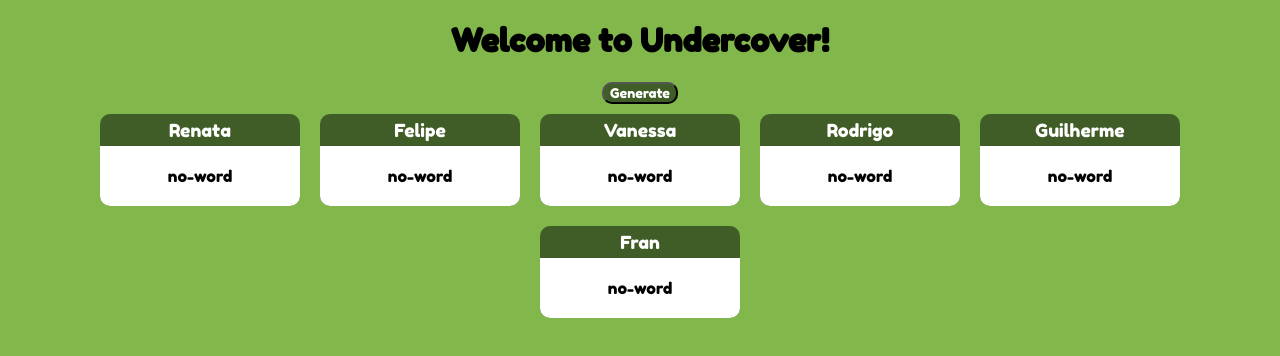
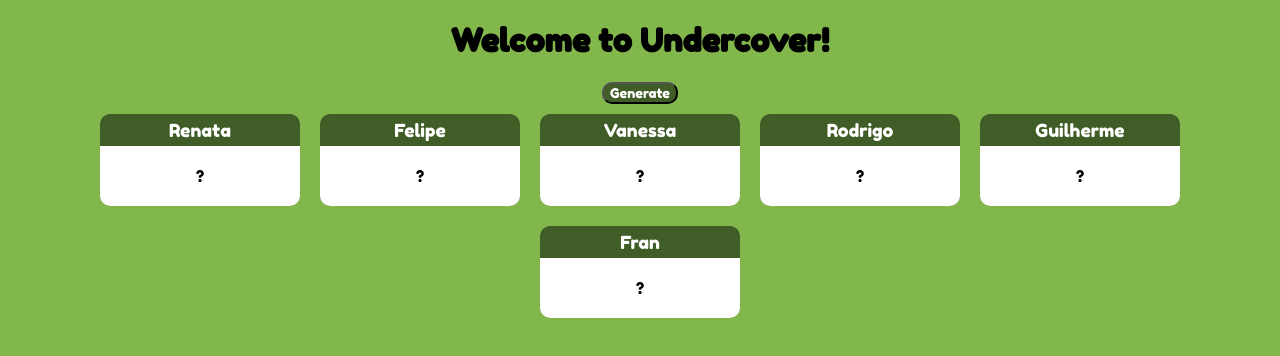
Before and after one commit to renatalourena/undercover, a React (Create React App) app: page /session in a window 1280 px wide. Shown: the top 356 px of the page. Built offline with nearby package versions, Linux system fonts and the light colour scheme.

Commit message:
Make card a buttom

```diff
--- a/src/components/Card.jsx
+++ b/src/components/Card.jsx
@@ -17,13 +17,13 @@ class Card extends React.Component {
   render() {
     return (
       <div className='card'>
-        <a onClick={this.handleClick}>
+        <buttom onClick={this.handleClick}>
           <div className='title'>{this.props.user}</div>
           <div className='content'>
-            {/* { this.state.isHided ? '?': this.props.word} */}
-            {this.props.word}
+            { this.state.isHided ? '?': this.props.word}
+            {/* {this.props.word} */}
           </div>
-        </a>
+        </buttom>
       </div>
     )
   }
```
